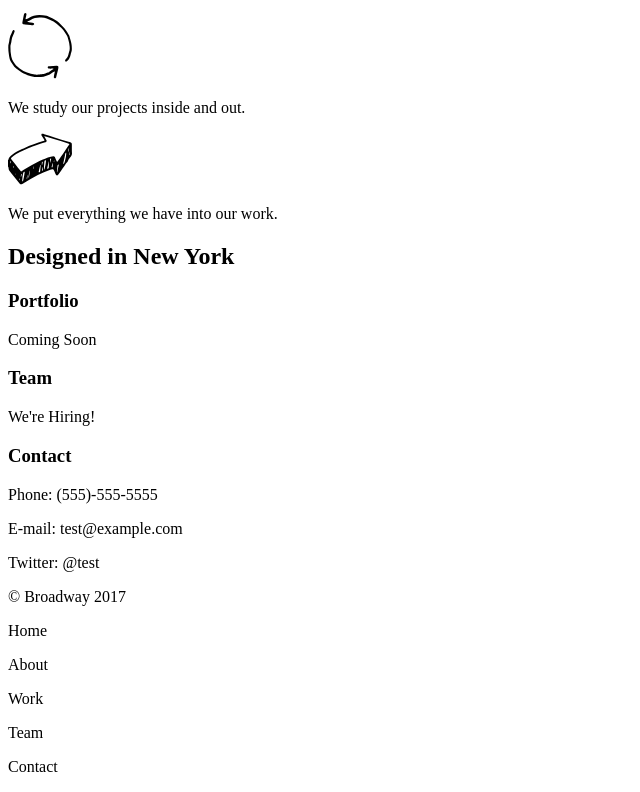
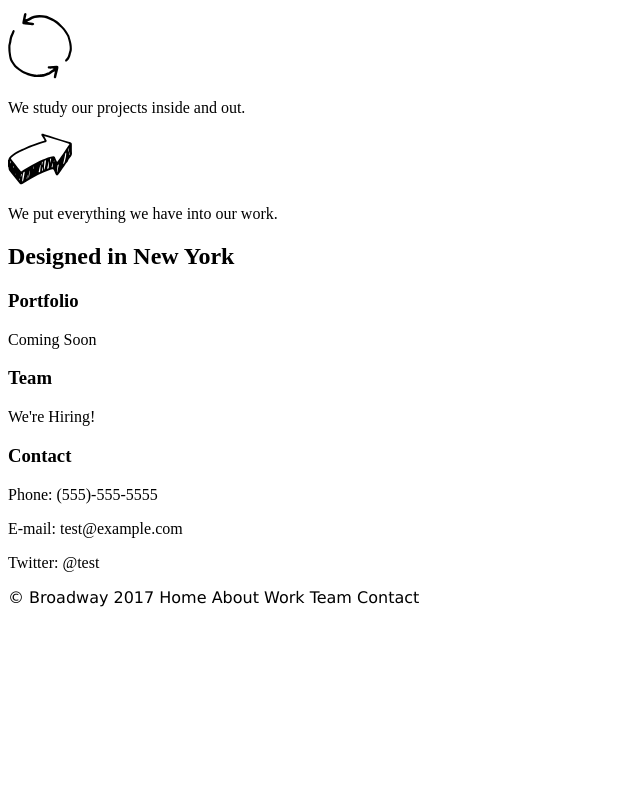
Before and after one commit to J-NL/broadway, a plain HTML site: page index.html in a window 1280 px wide. Shown: the part 420-1212 px from the top of the page, without its empty margins (0-640 px from the left). After the commit the page ends 1035 px from the top, so only its background shows below. Drawn offline with Linux system fonts and the light colour scheme.

Commit message:
footer inline but correct?

```diff
--- a/css/style.css
+++ b/css/style.css
@@ -1,5 +1,3 @@
-
-
 .footer {
-  display: inline;
+  font-family: Verdana;
 }
--- a/index.html
+++ b/index.html
@@ -43,13 +43,12 @@
 
   <!-- NOTE: Footer -->
   <div class="footer">
-  <p>© Broadway 2017</p>
-  <p>Home</p>
-  <p>About</p>
-  <p>Work</p>
-  <p>Team</p>
-  <p>Contact</p>
+    <div style="display:inline">© Broadway 2017</div>
+    <div style="display:inline">Home</div>
+    <div style="display:inline">About</div>
+    <div style="display:inline">Work</div>
+    <div style="display:inline">Team</div>
+    <div style="display:inline">Contact</div>
   </div>
-
   </body>
 </html>
```
Also changed, not shown: 1 other file.
